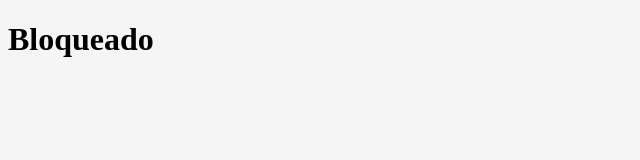
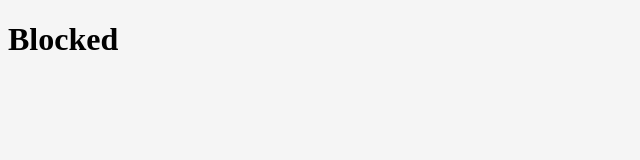
Before and after one commit to NahueGon/calendar-backend, a website: page public/index.html in a window 1280 px wide. Shown: the whole page, without its empty margins (0-640 px from the left). Drawn offline with Linux system fonts and the light colour scheme.

Commit message:
first commit

```diff
--- a/public/index.html
+++ b/public/index.html
@@ -7,6 +7,6 @@
     <link rel="stylesheet" href="./styles.css">
 </head>
 <body>
-    <h1>Bloqueado</h1>
+    <h1>Blocked</h1>
 </body>
 </html>
```
